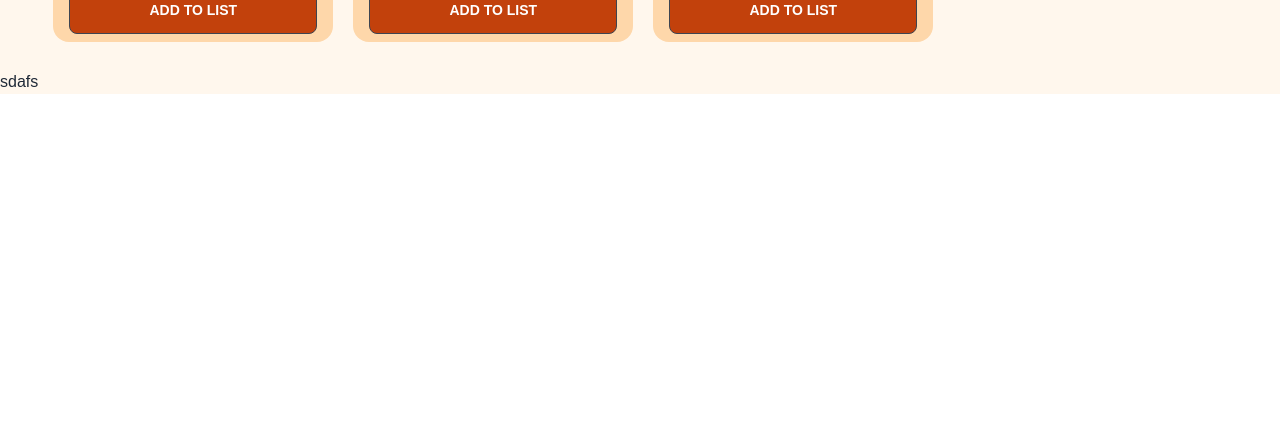
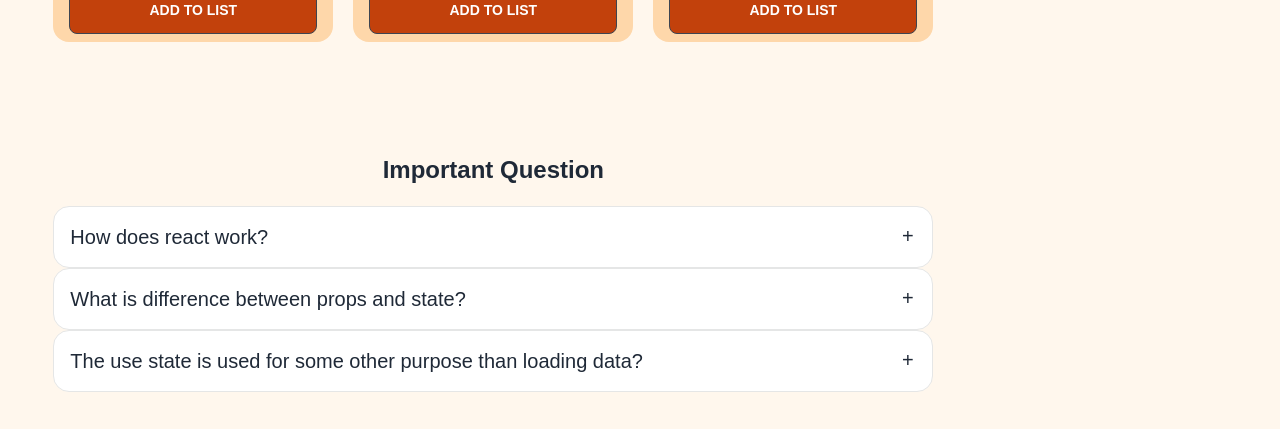
Before and after one commit to mishkat433/fitness-care, a React (Create React App) app: page / in a window 1280 px wide. Shown: the part 1937-2366 px from the top of the page. Before the commit the page ends 2031 px from the top, so only its background shows below. Built offline with nearby package versions, Linux system fonts and the light colour scheme.

Commit message:
Question added

```diff
--- a/src/App.js
+++ b/src/App.js
@@ -1,14 +1,12 @@
 import React from 'react';
 import Header from './componants/Header/Header';
 import Home from './componants/Home/Home';
-import Question from './componants/Question/Question';
 
 const App = () => {
   return (
     <div className='bg-orange-50 '>
       <Header />
       <Home />
-      <Question />
     </div>
   );
 };
--- a/src/componants/Home/Home.jsx
+++ b/src/componants/Home/Home.jsx
@@ -1,6 +1,7 @@
 import React, { useState } from 'react';
 import Carts from '../Carts/Carts';
 import PersonalDetails from '../PersonalDetails/PersonalDetails';
+import Question from '../Question/Question';
 import Sidebar from '../Sidebar/Sidebar';
 
 const Home = () => {
@@ -15,6 +16,7 @@ const Home = () => {
                 <div className='lg:w-3/4'>
                     <h4 className='mt-8 text-2xl font-semibold'>Select Today's Exercise</h4>
                     <Carts handleTime={handleTime} />
+                    <Question />
                 </div>
 
                 <div className='lg:w-1/4 bg-orange-200  p-3 lg:fixed lg:top-0 lg:right-0 h-full mt-8 lg:mt-0 rounded-xl lg:rounded-none'>
--- a/src/componants/Question/Question.jsx
+++ b/src/componants/Question/Question.jsx
@@ -2,8 +2,32 @@ import React from 'react';
 
 const Question = () => {
     return (
-        <div>
-            sdafs
+        <div className='mt-28 mb-10'>
+            <h1 className='text-2xl text-center mb-5 font-semibold'>Important Question</h1>
+            <div tabIndex={0} className="collapse collapse-plus border border-base-300 bg-base-100 rounded-box">
+                <div className="collapse-title text-xl font-medium">
+                    How does react work?
+                </div>
+                <div className="collapse-content">
+                    <p>ReactJS divides the UI into isolated reusable pieces of code known as components. React components work similarly to JavaScript functions as they accept arbitrary inputs called properties or props. It's possible to have as many components as necessary without cluttering your code.</p>
+                </div>
+            </div>
+            <div tabIndex={1} className="collapse collapse-plus border border-base-300 bg-base-100 rounded-box">
+                <div className="collapse-title text-xl font-medium">
+                    What is difference between props and state?
+                </div>
+                <div className="collapse-content">
+                    <p>Props are used to pass data from one component to another. The state is a local data storage that is local to the component only and cannot be passed to other components</p>
+                </div>
+            </div>
+            <div tabIndex={1} className="collapse collapse-plus border border-base-300 bg-base-100 rounded-box">
+                <div className="collapse-title text-xl font-medium">
+                    The use state is used for some other purpose than loading data?
+                </div>
+                <div className="collapse-content">
+                    <p>We declare the count state variable, and then we tell React we need to use an effect. We pass a function to the useEffect Hook. This function we pass is our effect. Inside our effect, we set the document title using the document.title browser API. We can read the latest count inside the effect because it’s in the scope of our function. When React renders our component, it will remember the effect we used, and then run our effect after updating the DOM. This happens for every render, including the first one.</p>
+                </div>
+            </div>
         </div>
     );
 };
```
